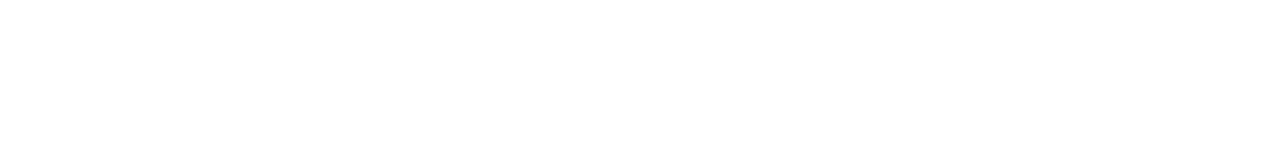
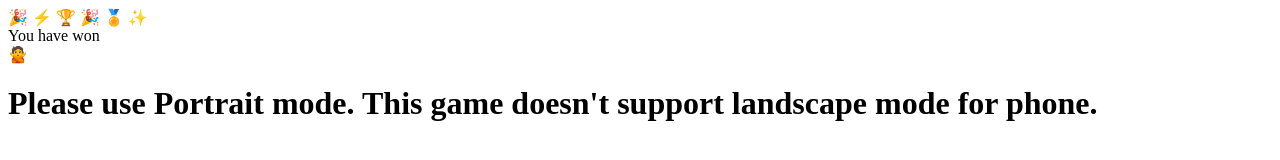
Before and after one commit to asvny/flipper, a website: page index.html in a window 1280 px wide. Drawn offline with Linux system fonts and the light colour scheme.

Commit message:
Update code

```diff
--- a/index.html
+++ b/index.html
@@ -2,10 +2,46 @@
 <html lang="en">
 
 <head>
-
+    <meta charset="UTF-8">
+    <title>Flipper game</title>
+    <link href="https://fonts.googleapis.com/css?family=Bangers" rel="stylesheet">
+    <meta name="viewport" content="width=device-width, initial-scale=1">
 </head>
 
 <body>
 
+    <!-- This is section for background styling which has moving animations -->
+    <div class="Background">
+        <span></span>
+        <span></span>
+        <span></span>
+    </div>
+
+    <!--  The root element for the app  -->
+    <div id="App">
+        <div class="Success">
+            <div class="Success-emoji">
+                <div class="Success-emojiWrapper">
+                	<span>🎉</span>
+                    <span>⚡️</span>
+                    <span>🏆</span>
+                    <span>🎉</span>
+                    <span>🏅</span>
+                    <span>✨</span>
+                </div>
+            </div>
+            You have won
+            <span class="js-level"></span>
+        </div>
+
+        <div class="Notify">
+            <div>🙅</div>
+            <h1>
+                Please use Portrait mode. This game doesn't support landscape mode for phone.
+            </h1>
+        </div>
+    </div>
+
+
 </body>
 </html>
```
